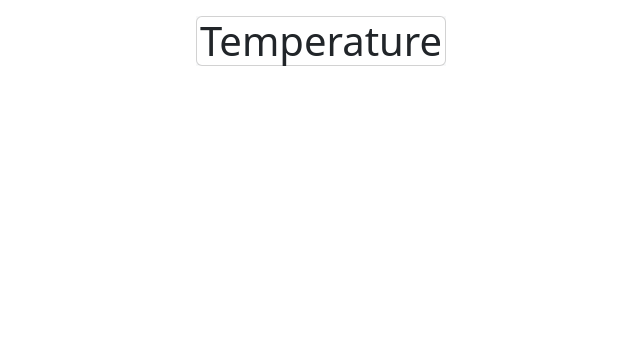
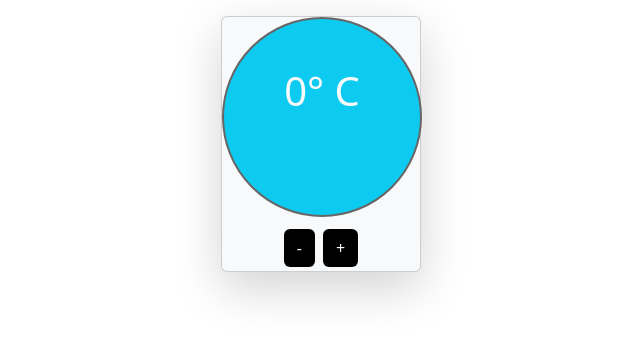
Before and after one commit to prideofscpadalia/30ReactProjects, a React (Vite) app: page / in a window 1280 px wide. Shown: the top 340 px of the page, without its empty margins (319-959 px from the left). Built offline with nearby package versions, Linux system fonts and the light colour scheme.

Commit message:
modified

```diff
--- a/src/Components/Button.jsx
+++ b/src/Components/Button.jsx
@@ -2,7 +2,7 @@ import React from 'react'
 
 export default function Button({text,btnClass,onClick,icon,onChange}) {
   return (
-    <button className={`btn ${btnClass} text-center m-1 font-bold `} onClick={onClick}
+    <button className={`btn ${btnClass} text-center m-1 font-bold  bg-black text-white`} onClick={onClick}
     onChange={onChange} >
         {icon}
         {!text ? "Click Me" : text}</button>
--- a/src/Project/06-Temperature/Temperature.jsx
+++ b/src/Project/06-Temperature/Temperature.jsx
@@ -1,10 +1,25 @@
-import React from 'react'
+import React,{useState} from 'react'
+import Button from '../../Components/Button'
+export default function Temperature() {
 
-export default function Temperature() {
+  const [temperature,setTemperature] = useState(0);
+
+  const increaseTemperatue=()=>{
+    setTemperature(temperature +1)
+  }
+  const decreaseTemperatue=()=>{
+    setTemperature(temperature -1)
+  }
   return (
-    <div className='container mt-3 text-center'>
-        <div className="bg-light m-auto " style={{width:250}}>
-            <h1 className='text-dark card'>Temperature</h1>
+    <div className='container mt-3  text-center'>
+        <div className=" card bg-light m-auto shadow-lg" style={{width:200}}>
+            <h1 className= {`font-bold text-light card rounded-circle pt-5 ${temperature > 0 ? "bg-danger font-black text-blue-700" : "bg-info"}`}
+            style={{height:200, width:200, border:"2px solid #666"}}
+            >{temperature}° C</h1>
+            <div className="flex-my-2">
+              <Button text="-" onClick={decreaseTemperatue}/>
+              <Button text="+" onClick={increaseTemperatue}/>
+            </div>
         </div>
     </div>
   )
```
